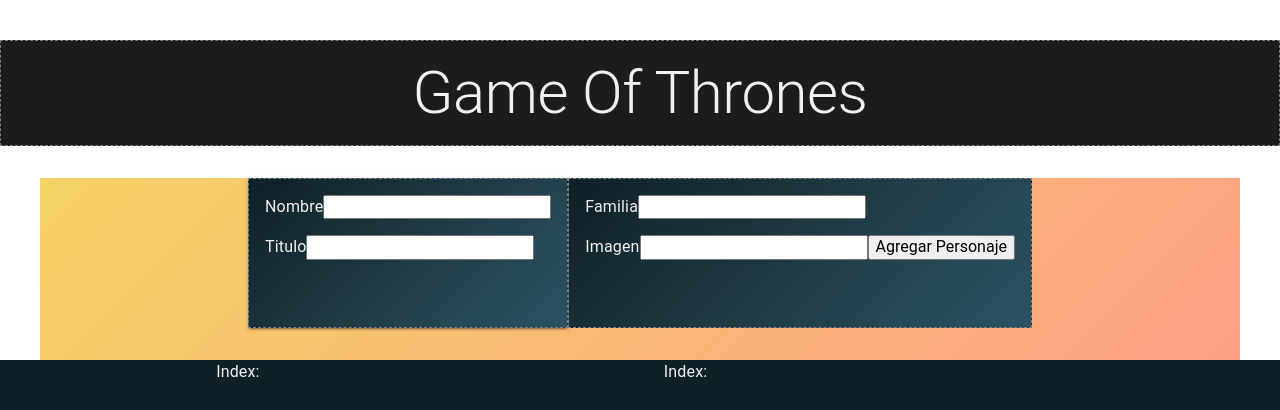
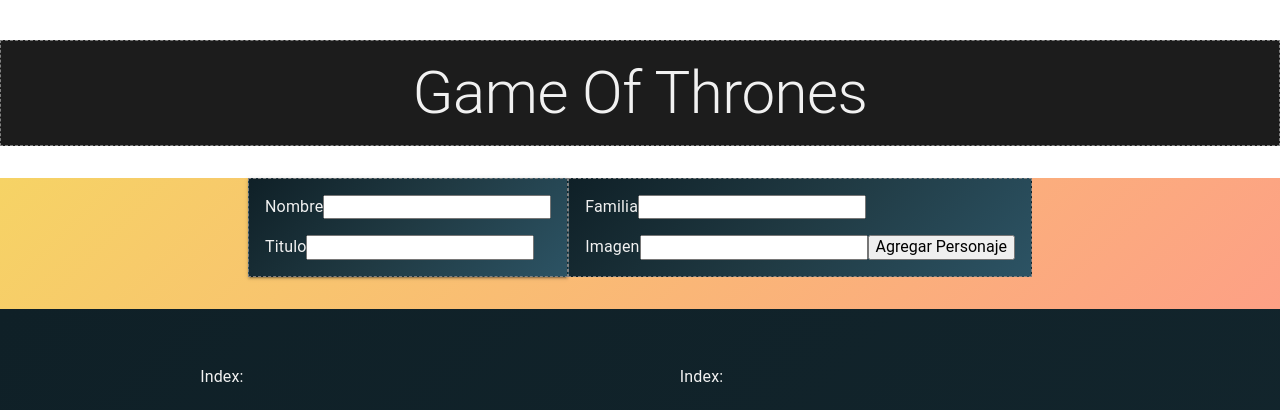
Before and after one commit to Nnadiagabrielaellena/game-of-thrones, a React (Vite) app: page / in a window 1280 px wide. Shown: the top 410 px of the page. Built offline with nearby package versions, Linux system fonts and the light colour scheme.

Commit message:
odifique colores

```diff
--- a/Card .jsx
+++ b/Card .jsx
@@ -1,14 +1,20 @@
 import React from 'react';
+
+import Box from '@mui/material/Box';
 
 function Card({ id, fullName, title, family, imageUrl }) {
   return (
-    <div>
+    <>
+
+
+      <Box component="section" sx={{ p: 2, width:"100%" }}>
       <h2>Index: {id}</h2>
       <h1>Nombre: {fullName}</h1>
       <h2>Título: {title}</h2>
       <h2>Familia: {family}</h2>
       <img src={imageUrl} alt={`Imagen de ${fullName}`} />
-    </div>
+    </Box>
+    </>
   );
 }
 
--- a/src/Components/ Header.jsx
+++ b/src/Components/ Header.jsx
@@ -13,7 +13,7 @@
   return (
   <>
 
-    <Box component="section" sx={{color: "#f1f1f1",background:" #1c1c1c", p: 2, border: '1px dashed grey',mt:5,fontWeight:'bold',mb:4 ,display:"flex",justifyContent:"center"}}>
+    <Box maxWidth="xl" component="section" sx={{color: "#f1f1f1",background:" #1c1c1c", p: 2, border: '1px dashed grey',mt:5,fontWeight:'bold',mb:4 ,display:"flex",justifyContent:"center"}}>
     <Typography  variant="h2" component="section" >
   Game Of Thrones
 
--- a/src/Components/AddCharacter.jsx
+++ b/src/Components/AddCharacter.jsx
@@ -22,9 +22,9 @@
   });
   return (
     <>
-      <Container sx={{maxWidth: '100',objectFit: 'cover',height: 'auto',  background:"linear-gradient(135deg, #f6d365, #fda085)", display: "flex", justifyContent: "center" }}>
-        <Box component="section" sx={{   color: "#f1f1f1", background: "linear-gradient(135deg, #0f2027, #203a43, #2c5364)", p: 2, border: '1px dashed grey', display: "flex",flexDirection:"column" , gap: 2, mb: 4,
-    height: 150,alignSelf: 'center', boxShadow: 2,}}>
+      <Container maxWidth="xl" sx={{Width: '100%',objectFit: 'cover',height: 'auto',  background:"linear-gradient(135deg, #f6d365, #fda085)", display: "flex", justifyContent: "center" }}>
+        <Box component="section" sx={{  p: { xs: 2, sm: 4 },  color: "#f1f1f1", background: "linear-gradient(135deg, #0f2027, #203a43, #2c5364)", p: 2, border: '1px dashed grey', display: "flex",flexDirection:"column" , gap: 2, mb: 4,
+     boxShadow: 2,}}>
           <form onSubmit={formik.handleSubmit}>
             <label htmlFor="email">Nombre</label>
             <input
--- a/src/Components/ContainCard.jsx
+++ b/src/Components/ContainCard.jsx
@@ -14,27 +14,20 @@
 
 
 
-
 function ContainCard({ characters }) {
-
-//function agregoNombre(e){
-//  console.log(character)
-//setCharacter({...character,fullName: e.target.value})
-//}
-
-
   return (
-
-
-<>
-
-  <CssBaseline />
-      <Container maxWidth="xl"sx={{color: "#f1f1f1", background: "linear-gradient(135deg, #0f2027, #203a43, #2c5364)", height: '100%',display:"flex", flexDirection:"column ", justifyContent:"center", alignItems:"center",minHeight: '100vh', }}>
-        <Box  />
-        {
-        characters.map(c =>
-
-          <Grid container spacing={4} justifyContent="center">
+    <>
+      <CssBaseline />
+      <Container
+        maxWidth="xl"
+        sx={{
+          background: "linear-gradient(135deg, #0f2027, #203a43, #2c5364)",
+          color: "#f1f1f1",
+          minHeight: '100vh',
+          py: 5,
+        }}
+      >
+        <Grid container spacing={4} justifyContent="center">
           {characters.map((c) => (
             <Grid item xs={12} sm={6} md={4} lg={3} key={c.id}>
               <Card
@@ -47,12 +40,8 @@
             </Grid>
           ))}
         </Grid>
-        )
-      }
       </Container>
-
-      </>
-
-  )
+    </>
+  );
 }
 export default ContainCard
```
